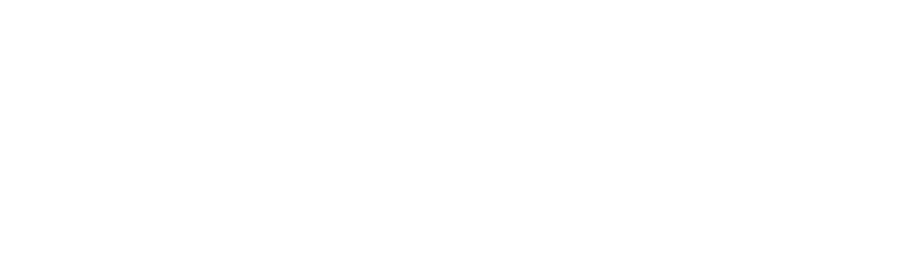
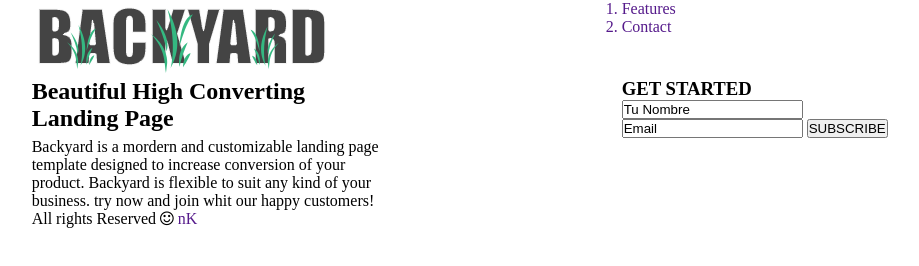
Before and after one commit to aureabeltran/landing-page, a plain HTML site: page index.html in a window 1280 px wide. Shown: the whole page, without its empty margins (229-1148 px from the left). Drawn offline with Linux system fonts and the light colour scheme.

Commit message:
extructuracion de html

```diff
--- a/css/main.css
+++ b/css/main.css
@@ -1 +1,4 @@
 /* Tu CSS va aqui */
+a{
+	text-decoration: none;
+}
--- a/index.html
+++ b/index.html
@@ -10,6 +10,66 @@
 	<link rel="stylesheet" href="css/font-awesome.css">
 </head>
 <body>
-
+<div class="container-fluid">
+	<header>
+		<div class="row">
+			<div class="offset-s2 col-4">
+				<img src="image/logo2.png">
+			</div>
+			<div class="offset-s2 col-4">
+				<ol>
+					<a href="">
+						<li>
+							Features
+						</li>
+					</a>
+					<a href="">
+						<li>
+							Contact
+						</li>
+					</a>
+				</ol>
+			</div>
+		</div>
+	</header>
+	<section>
+		<div class="row">
+			<div class="offset-s2 col-4">
+				<h1>
+					Beautiful High Converting Landing Page
+				</h1>
+			</div>
+			<div class="col-4 offset-s2">
+				<div class="">
+					<h3>
+						GET STARTED
+					</h3>
+					<input type="text" value="Tu Nombre">
+					<input type="text" value="Email">
+					<input type="button" value="SUBSCRIBE">
+				</div>
+			</div>
+		</div>
+		<div class="row">
+			<div class="offset-s2 col-4">
+				<p>
+					Backyard is a mordern and customizable landing page template designed to increase conversion of your product. Backyard is flexible to suit any kind of your business. try now and join whit our happy customers!
+				</p>
+			</div>
+		</div>
+	</section>
+	<footer>
+		<div class="row">
+			<div class="offset-s2 col-4">
+				<p>
+					All rights Reserved <i class="fa fa-smile-o" aria-hidden="true"></i>
+					<a href="">
+						nK
+					</a>
+				</p>
+			</div>
+		</div>
+	</footer>
+</div>
 </body>
 </html>
```
